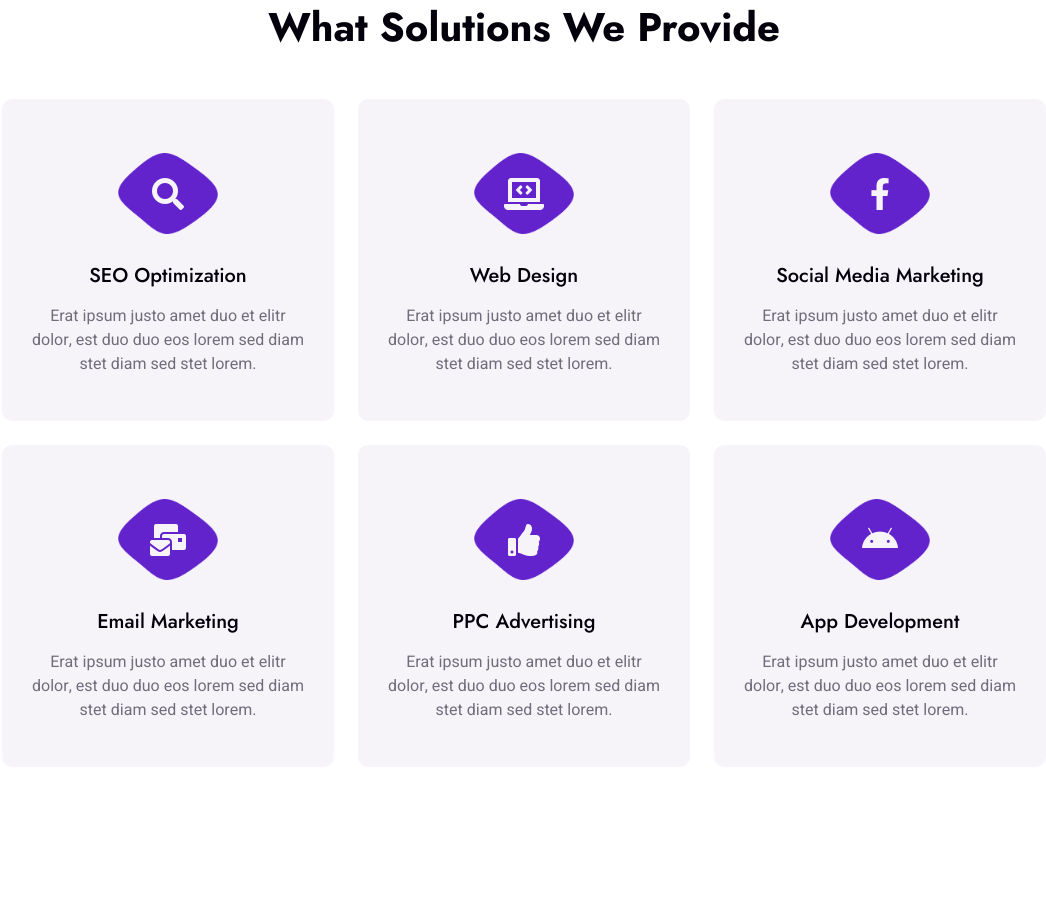
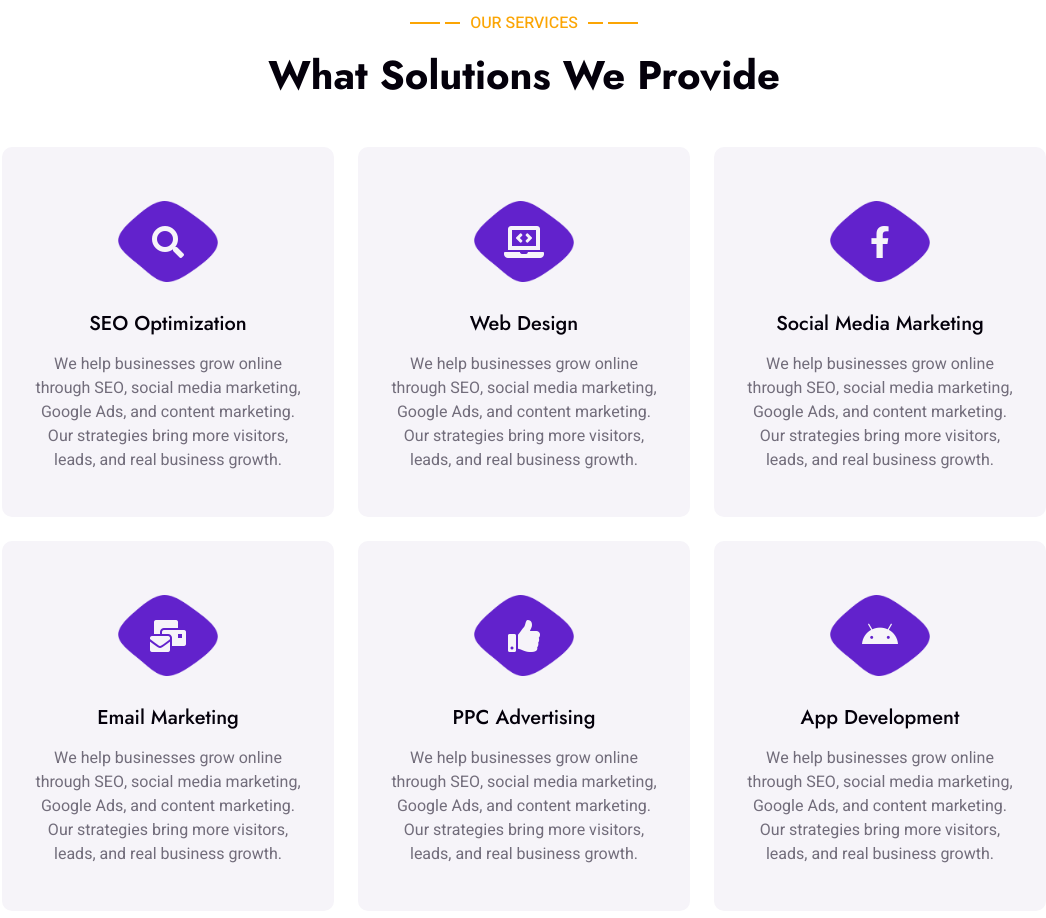
Before and after one commit to icheranmailsamy/newmarketingcheran, a plain HTML site: page index.html in a window 1280 px wide. Shown: the part 2839-3757 px from the top of the page, without its empty margins (116-1162 px from the left). Drawn offline with nearby package versions, Linux system fonts and the light colour scheme.

Commit message:
Update index.html

```diff
--- a/index.html
+++ b/index.html
@@ -124,21 +124,21 @@
                         <div class="feature-item bg-light rounded text-center p-4">
                             <i class="fa fa-3x fa-mail-bulk text-primary mb-4"></i>
                             <h5 class="mb-3">Digital Marketing</h5>
-                            <p class="m-0">Erat ipsum justo amet duo et elitr dolor, est duo duo eos lorem sed diam stet diam sed stet lorem.</p>
+                            <p class="m-0">We help businesses grow online through SEO, social media marketing, Google Ads, and content marketing. Our strategies bring more visitors, leads, and real business growth.</p>
                         </div>
                     </div>
                     <div class="col-lg-4 wow fadeInUp" data-wow-delay="0.3s">
                         <div class="feature-item bg-light rounded text-center p-4">
                             <i class="fa fa-3x fa-search text-primary mb-4"></i>
                             <h5 class="mb-3">SEO & Backlinks</h5>
-                            <p class="m-0">Erat ipsum justo amet duo et elitr dolor, est duo duo eos lorem sed diam stet diam sed stet lorem.</p>
+                            <p class="m-0">We help businesses grow online through SEO, social media marketing, Google Ads, and content marketing. Our strategies bring more visitors, leads, and real business growth.</p>
                         </div>
                     </div>
                     <div class="col-lg-4 wow fadeInUp" data-wow-delay="0.5s">
                         <div class="feature-item bg-light rounded text-center p-4">
                             <i class="fa fa-3x fa-laptop-code text-primary mb-4"></i>
                             <h5 class="mb-3">Design & Development</h5>
-                            <p class="m-0">Erat ipsum justo amet duo et elitr dolor, est duo duo eos lorem sed diam stet diam sed stet lorem.</p>
+                            <p class="m-0">We help businesses grow online through SEO, social media marketing, Google Ads, and content marketing. Our strategies bring more visitors, leads, and real business growth.</p>
                         </div>
                     </div>
                 </div>
@@ -237,7 +237,7 @@
                                 <i class="fa fa-search fa-2x"></i>
                             </div>
                             <h5 class="mb-3">SEO Optimization</h5>
-                            <p class="m-0">Erat ipsum justo amet duo et elitr dolor, est duo duo eos lorem sed diam stet diam sed stet lorem.</p>
+                            <p class="m-0">We help businesses grow online through SEO, social media marketing, Google Ads, and content marketing. Our strategies bring more visitors, leads, and real business growth.</p>
                             <a class="btn btn-square" href=""><i class="fa fa-arrow-right"></i></a>
                         </div>
                     </div>
@@ -247,7 +247,7 @@
                                 <i class="fa fa-laptop-code fa-2x"></i>
                             </div>
                             <h5 class="mb-3">Web Design</h5>
-                            <p class="m-0">Erat ipsum justo amet duo et elitr dolor, est duo duo eos lorem sed diam stet diam sed stet lorem.</p>
+                            <p class="m-0">We help businesses grow online through SEO, social media marketing, Google Ads, and content marketing. Our strategies bring more visitors, leads, and real business growth.</p>
                             <a class="btn btn-square" href=""><i class="fa fa-arrow-right"></i></a>
                         </div>
                     </div>
@@ -257,7 +257,7 @@
                                 <i class="fab fa-facebook-f fa-2x"></i>
                             </div>
                             <h5 class="mb-3">Social Media Marketing</h5>
-                            <p class="m-0">Erat ipsum justo amet duo et elitr dolor, est duo duo eos lorem sed diam stet diam sed stet lorem.</p>
+                            <p class="m-0">We help businesses grow online through SEO, social media marketing, Google Ads, and content marketing. Our strategies bring more visitors, leads, and real business growth.</p>
                             <a class="btn btn-square" href=""><i class="fa fa-arrow-right"></i></a>
                         </div>
                     </div>
@@ -267,7 +267,7 @@
                                 <i class="fa fa-mail-bulk fa-2x"></i>
                             </div>
                             <h5 class="mb-3">Email Marketing</h5>
-                            <p class="m-0">Erat ipsum justo amet duo et elitr dolor, est duo duo eos lorem sed diam stet diam sed stet lorem.</p>
+                            <p class="m-0">We help businesses grow online through SEO, social media marketing, Google Ads, and content marketing. Our strategies bring more visitors, leads, and real business growth.</p>
                             <a class="btn btn-square" href=""><i class="fa fa-arrow-right"></i></a>
                         </div>
                     </div>
@@ -277,7 +277,7 @@
                                 <i class="fa fa-thumbs-up fa-2x"></i>
                             </div>
                             <h5 class="mb-3">PPC Advertising</h5>
-                            <p class="m-0">Erat ipsum justo amet duo et elitr dolor, est duo duo eos lorem sed diam stet diam sed stet lorem.</p>
+                            <p class="m-0">We help businesses grow online through SEO, social media marketing, Google Ads, and content marketing. Our strategies bring more visitors, leads, and real business growth.</p>
                             <a class="btn btn-square" href=""><i class="fa fa-arrow-right"></i></a>
                         </div>
                     </div>
@@ -287,7 +287,7 @@
                                 <i class="fab fa-android fa-2x"></i>
                             </div>
                             <h5 class="mb-3">App Development</h5>
-                            <p class="m-0">Erat ipsum justo amet duo et elitr dolor, est duo duo eos lorem sed diam stet diam sed stet lorem.</p>
+                            <p class="m-0">We help businesses grow online through SEO, social media marketing, Google Ads, and content marketing. Our strategies bring more visitors, leads, and real business growth.</p>
                             <a class="btn btn-square" href=""><i class="fa fa-arrow-right"></i></a>
                         </div>
                     </div>
```
